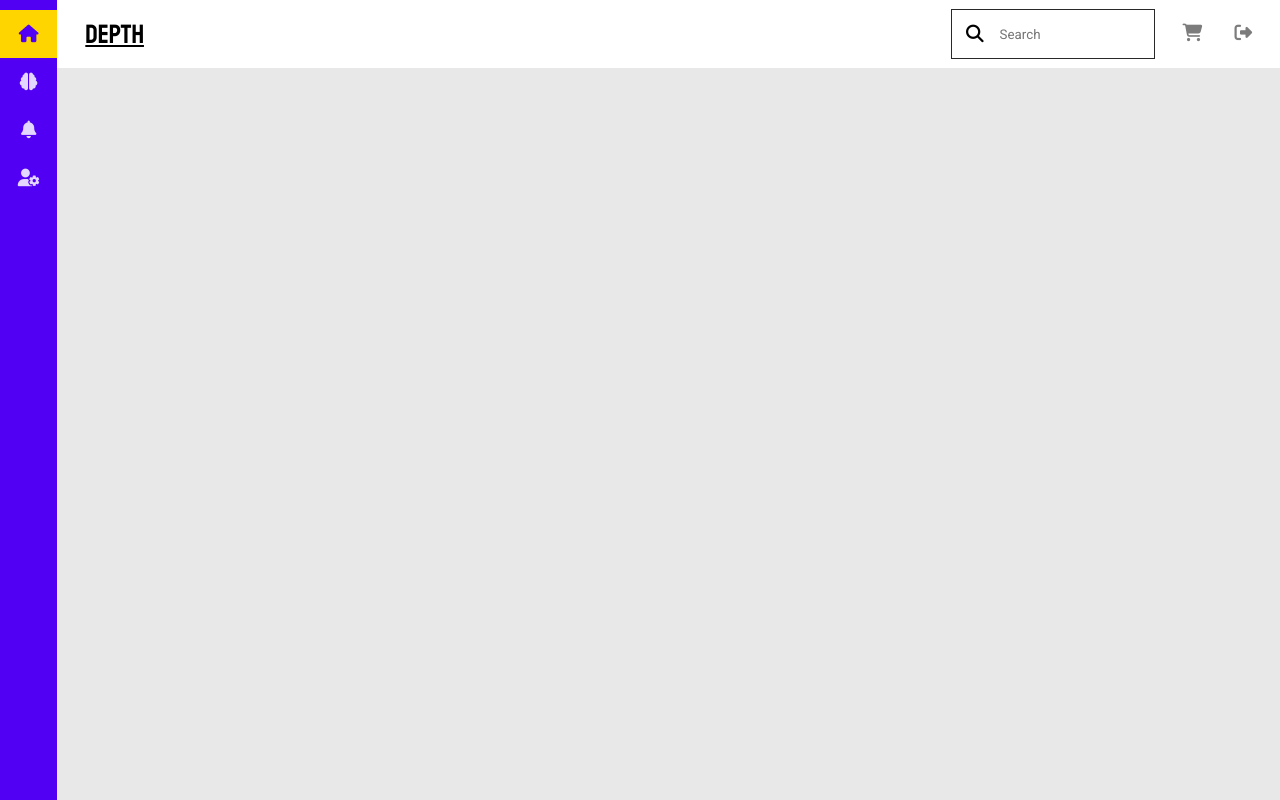
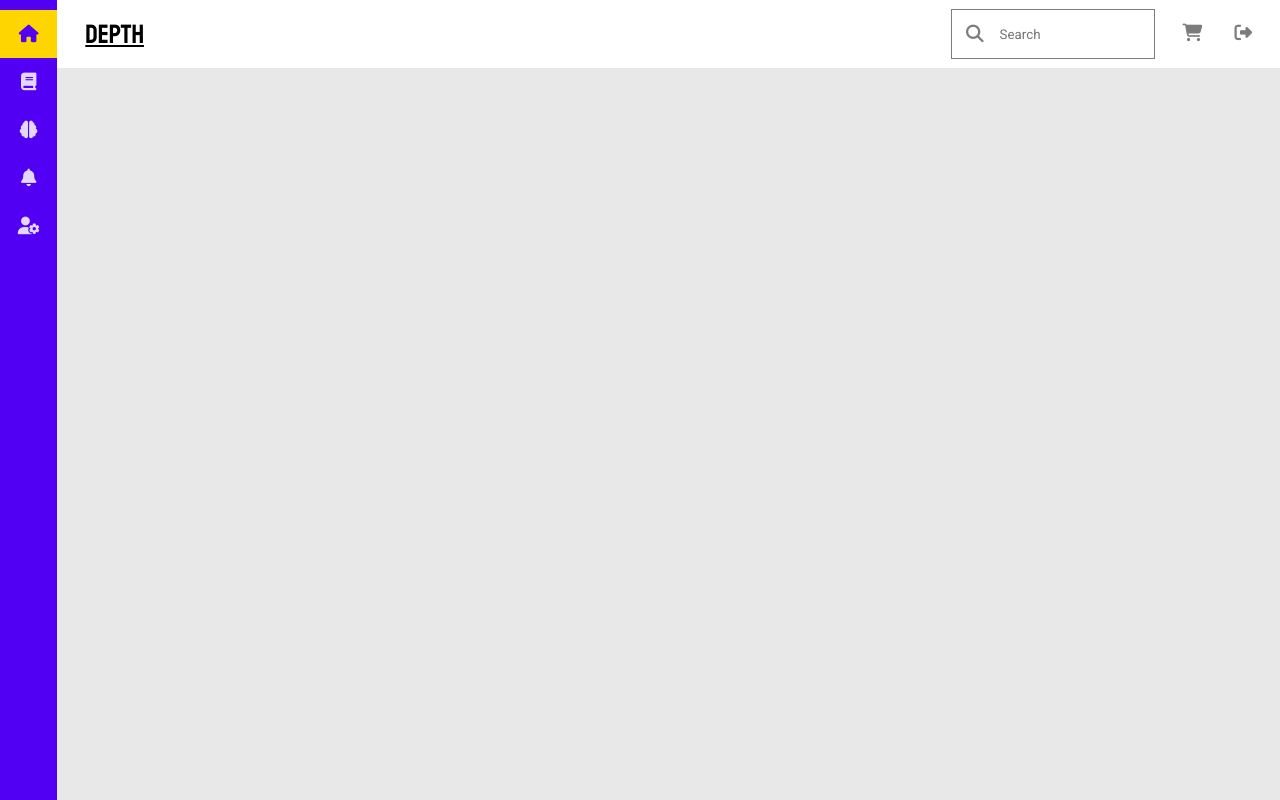
Before and after one commit to naberin/oracle.cloud.native.mooc-frontend, a React (Create React App) app: page / in a window 1280 px wide. Built offline with nearby package versions, Linux system fonts and the light colour scheme.

Commit message:
Updated navigation and search styling

```diff
--- a/src/components/sidebar/navigation.json
+++ b/src/components/sidebar/navigation.json
@@ -7,6 +7,11 @@
   {
     "name": "My Learning",
     "path": "/learn",
+    "icon": "fas fa-book"
+  },
+  {
+    "name": "Courses",
+    "path": "/courses",
     "icon": "fas fa-brain"
   },
   {
--- a/src/pages/App/App.css
+++ b/src/pages/App/App.css
@@ -98,11 +98,12 @@ Header
 
 /* Search */
 .app-header .app-search {
-    border: 1px solid #292929;
+    border: 1px solid #7c7c7c;
     margin-right: 14px;
 }
 .app-header .app-search .icon {
     padding: 14px;
+    color: #7c7c7c;
 }
 .app-header .app-search input#app-header-search {
     min-width: 5em;
```
